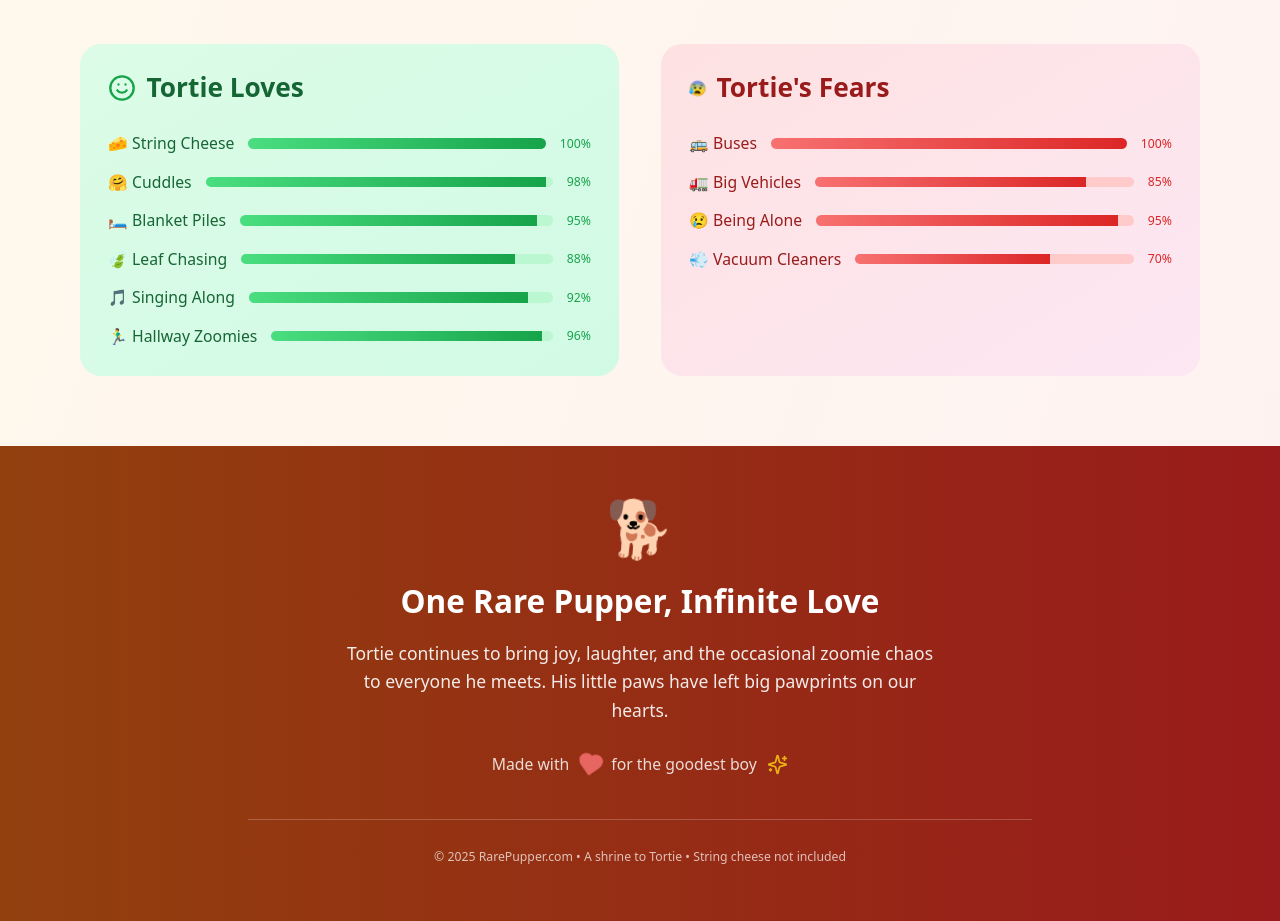
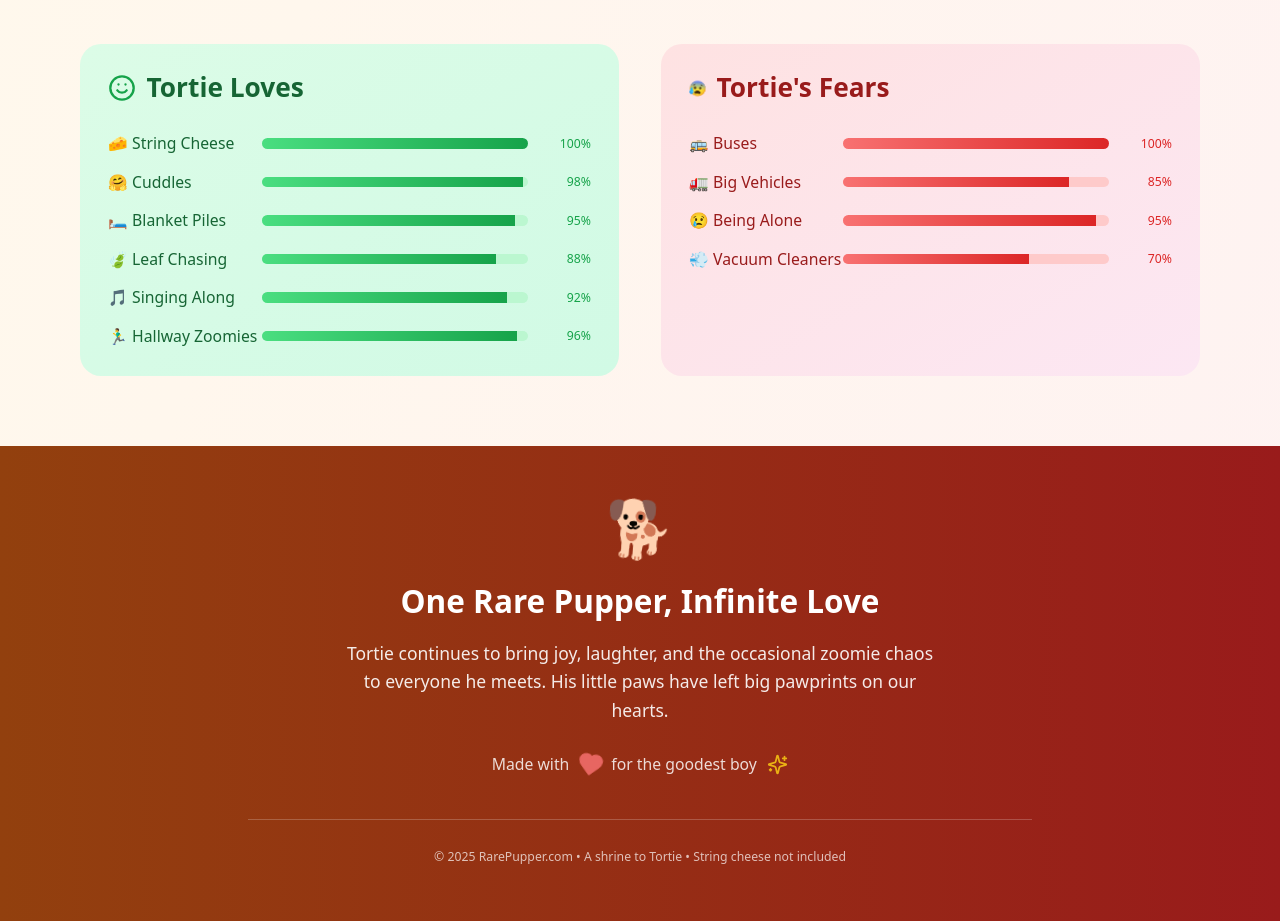
Before and after one commit to Roystbeef/rare-pupper, a React (Vite) app: page / in a window 1280 px wide. Shown: the part 2960-3881 px from the top of the page. Built offline with nearby package versions, Linux system fonts and the light colour scheme.

Commit message:
style(components): Use grid layout and improve alignment in FunFacts
Co-authored-by: terragon-labs[bot] <terragon-labs[bot]@users.noreply.github.com>

```diff
--- a/components/FunFacts.tsx
+++ b/components/FunFacts.tsx
@@ -127,10 +127,10 @@ export function FunFacts() {
                   whileInView={{ opacity: 1, x: 0 }}
                   transition={{ delay: index * 0.1 }}
                   viewport={{ once: true }}
-                  className="flex items-center justify-between"
+                  className="grid grid-cols-[10rem,1fr,3.5rem] items-center gap-4"
                 >
-                  <span className="text-lg text-green-800">{love.item}</span>
-                  <div className="flex-1 mx-4 bg-green-200 rounded-full h-3 overflow-hidden">
+                  <span className="text-lg text-green-800 whitespace-nowrap">{love.item}</span>
+                  <div className="bg-green-200 rounded-full h-3 overflow-hidden">
                     <motion.div
                       className="h-full bg-gradient-to-r from-green-400 to-green-600"
                       initial={{ width: 0 }}
@@ -139,7 +139,7 @@ export function FunFacts() {
                       viewport={{ once: true }}
                     />
                   </div>
-                  <span className="text-sm text-green-600 font-medium">{love.intensity}%</span>
+                  <span className="text-sm text-green-600 font-medium text-right tabular-nums">{love.intensity}%</span>
                 </motion.div>
               ))}
             </div>
@@ -177,10 +177,10 @@ export function FunFacts() {
                   whileInView={{ opacity: 1, x: 0 }}
                   transition={{ delay: index * 0.1 }}
                   viewport={{ once: true }}
-                  className="flex items-center justify-between"
+                  className="grid grid-cols-[10rem,1fr,3.5rem] items-center gap-4"
                 >
-                  <span className="text-lg text-red-800">{fear.item}</span>
-                  <div className="flex-1 mx-4 bg-red-200 rounded-full h-3 overflow-hidden">
+                  <span className="text-lg text-red-800 whitespace-nowrap">{fear.item}</span>
+                  <div className="bg-red-200 rounded-full h-3 overflow-hidden">
                     <motion.div
                       className="h-full bg-gradient-to-r from-red-400 to-red-600"
                       initial={{ width: 0 }}
@@ -189,7 +189,7 @@ export function FunFacts() {
                       viewport={{ once: true }}
                     />
                   </div>
-                  <span className="text-sm text-red-600 font-medium">{fear.intensity}%</span>
+                  <span className="text-sm text-red-600 font-medium text-right tabular-nums">{fear.intensity}%</span>
                 </motion.div>
               ))}
             </div>
```
